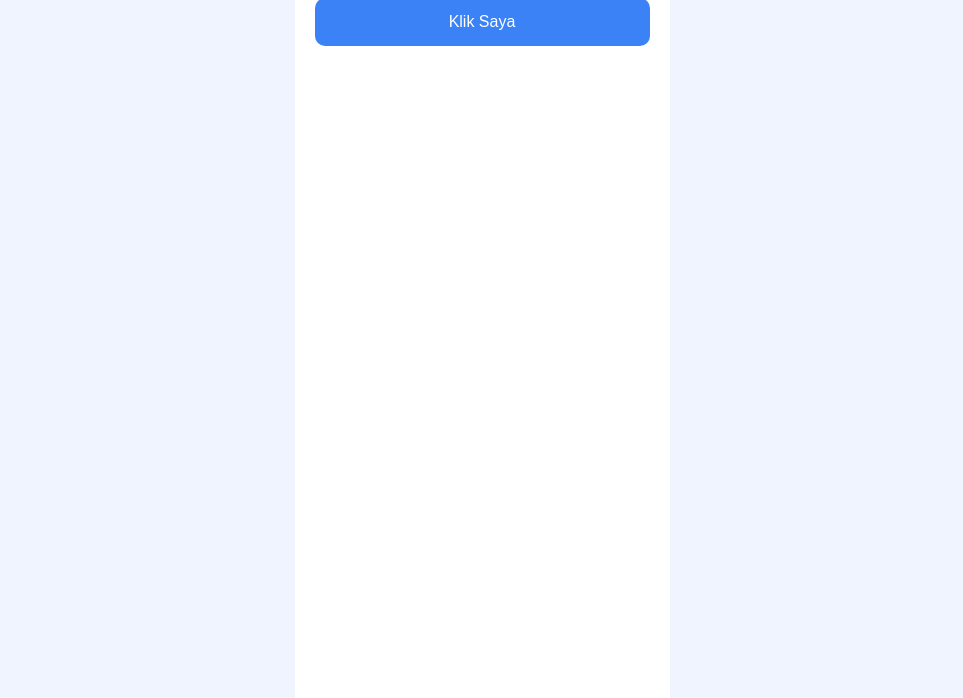
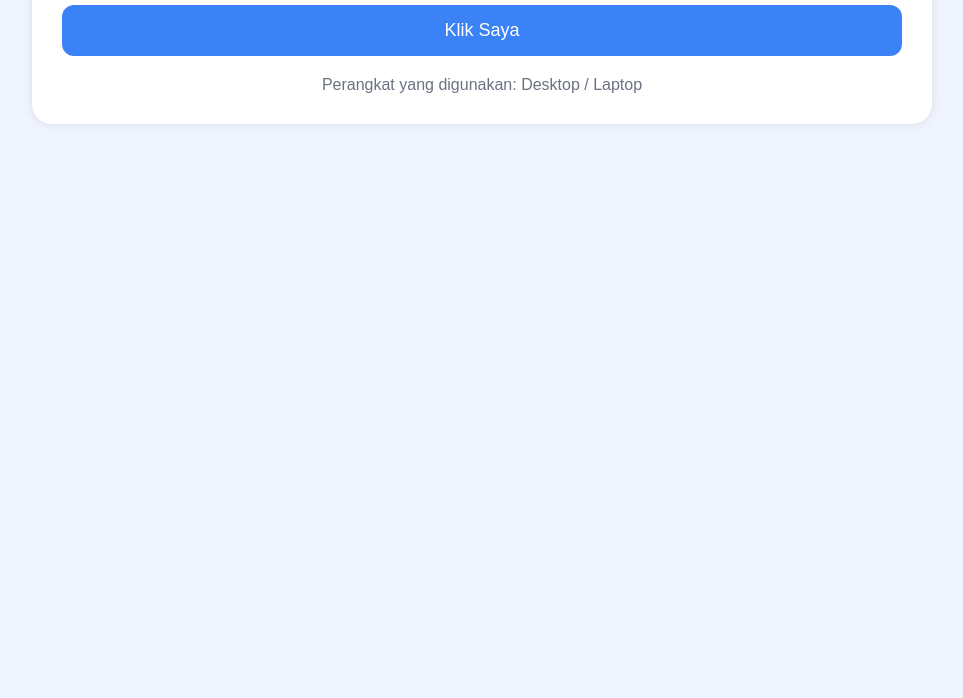
Before and after one commit to awanmasalah2020-coder/Awan, a plain HTML site: page index.html in a window 1280 px wide. Shown: the part 102-800 px from the top of the page, without its empty margins (158-1121 px from the left). Drawn offline with Linux system fonts and the light colour scheme.

Commit message:
Refactor index.html styles and add device detection

```diff
--- a/index.html
+++ b/index.html
@@ -7,54 +7,84 @@
   <title>Belajar Awan</title>
 
   <style>
-    body{
+    *{
       margin:0;
       padding:0;
+      box-sizing:border-box;
+    }
+
+    body{
       background:#f0f4ff;
       font-family:Arial, sans-serif;
 
       display:flex;
       justify-content:center;
+      padding:20px;
     }
 
+    /* Tampilan utama */
     .container{
       width:100%;
-      max-width:375px;
-      min-height:100vh;
-
       background:white;
-      padding:20px;
-      box-sizing:border-box;
+      border-radius:20px;
+      padding:30px;
+      box-shadow:0 0 10px rgba(0,0,0,0.1);
     }
 
     h1{
       text-align:center;
-      color:#3b82f6;
+      color:#2563eb;
+      margin-bottom:20px;
     }
 
     button{
       width:100%;
       padding:15px;
       border:none;
-      border-radius:10px;
+      border-radius:12px;
 
       background:#3b82f6;
       color:white;
-      font-size:16px;
+      font-size:18px;
       cursor:pointer;
     }
 
     button:hover{
-      background:#2563eb;
+      background:#1d4ed8;
     }
 
     #hasil{
       margin-top:20px;
       text-align:center;
-      font-size:20px;
+      font-size:22px;
+      font-weight:bold;
       color:#111827;
-      font-weight:bold;
     }
+
+    #device{
+      margin-top:10px;
+      text-align:center;
+      color:#6b7280;
+    }
+
+    /* =========================
+       TAMPILAN HP
+    ========================= */
+    @media (max-width: 768px){
+      .container{
+        max-width:375px;
+      }
+    }
+
+    /* =========================
+       TAMPILAN DESKTOP
+    ========================= */
+    @media (min-width: 769px){
+      .container{
+        max-width:900px;
+      }
+    }
+
   </style>
 </head>
 <body>
@@ -69,12 +99,33 @@
 
     <div id="hasil"></div>
 
+    <div id="device"></div>
+
   </div>
 
   <script>
+
+    // Tombol Hallo World
     function tampilkanPesan(){
       document.getElementById("hasil").innerHTML = "HALLO world";
     }
+
+    // Deteksi perangkat
+    function cekPerangkat(){
+
+      let lebar = window.innerWidth;
+
+      if(lebar <= 768){
+        document.getElementById("device").innerHTML =
+          "Perangkat yang digunakan: HP / Mobile";
+      }else{
+        document.getElementById("device").innerHTML =
+          "Perangkat yang digunakan: Desktop / Laptop";
+      }
+    }
+
+    cekPerangkat();
+
   </script>
 
 </body>
```
